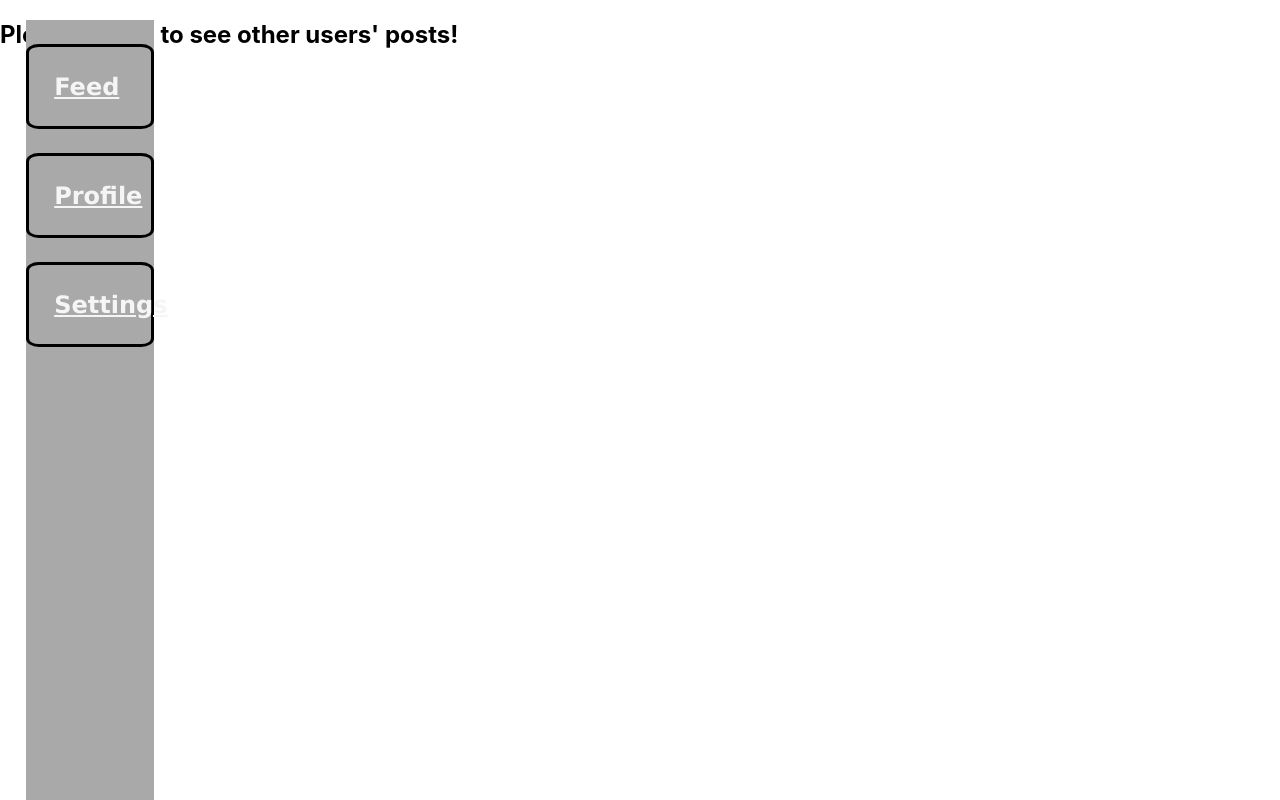
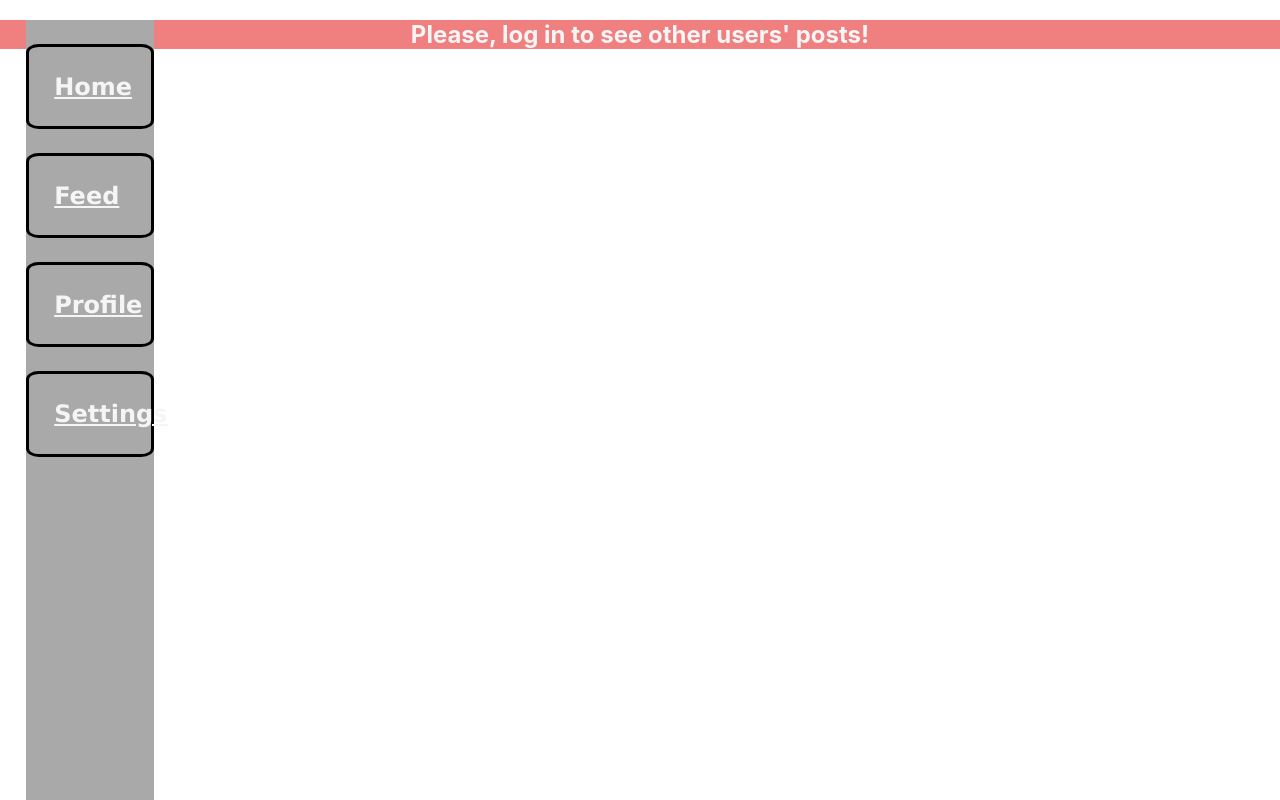
Before and after one commit to johan1954/webProject, a React (Create React App) app in the folder project/react_project/: page /feed in a window 1280 px wide. Built offline with nearby package versions, Linux system fonts and the light colour scheme.

Commit message:
developed the react forward

```diff
--- a/project/react_project/src/App.css
+++ b/project/react_project/src/App.css
@@ -27,3 +27,9 @@
 .App-link {
   color: #61dafb;
 }
+
+.NotLoggedInWarning {
+  background-color: lightcoral;
+  color: whitesmoke;
+  text-align: center;
+}
--- a/project/react_project/src/App.js
+++ b/project/react_project/src/App.js
@@ -11,7 +11,7 @@ import {login, logout} from './actions';
 
 function App() {
 
-  const isLogged = useSelector(state => state.isLogged);
+  const isLogged = useSelector(state => state.loggedInReducer);
 
   return (
     <Router>
@@ -22,7 +22,7 @@ function App() {
           {isLogged ? <div>
             <Route path="/feed" component={Feed}/>
             <Route path="/profile" component={Profile}/>
-          </div> : <h2>Please, log in to see other users' posts!</h2>
+          </div> : <h2 className="NotLoggedInWarning">Please, log in to see other users' posts!</h2>
           }
         </Switch>
         </div>
--- a/project/react_project/src/components/navBar.js
+++ b/project/react_project/src/components/navBar.js
@@ -1,11 +1,17 @@
 import React, {useState} from 'react';
 import '../navBar.css';
 import { Link } from 'react-router-dom';
+import {useSelector} from 'react-redux';
 
 function App() {
 
   return (
     <div className="navBar">
+        <Link className="linkStyle" to='/'>
+        <ul className="navBarContent">
+          Home
+        </ul>
+        </Link>
         <Link className="linkStyle" to='/feed'>
         <ul className="navBarContent">
           Feed
--- a/project/react_project/src/index.js
+++ b/project/react_project/src/index.js
@@ -7,7 +7,9 @@ import {createStore} from 'redux';
 import loggedReducer from './reducers/loggedInReducer';
 import {Provider} from 'react-redux';
 
-const store = createStore(loggedReducer);
+const store = createStore(
+    loggedReducer,
+    window.__REDUX_DEVTOOLS_EXTENSION__ && window.__REDUX_DEVTOOLS_EXTENSION__());
 
 // ReactDOM.render(<App />, document.getElementById('root'));
 ReactDOM.render(
--- a/project/react_project/src/reducers/loggedInReducer.js
+++ b/project/react_project/src/reducers/loggedInReducer.js
@@ -1,4 +1,4 @@
-const loggedInReducer = (state = false, action) => {
+const loggedInReducer = (state = true, action) => {
     switch(action.state) {
         case 'login':
             return state = true;
```
Also changed, not shown: project/react_project/src/login.css (line endings or trailing spaces), 1 other file (tests, documents, lock files or other folders).
